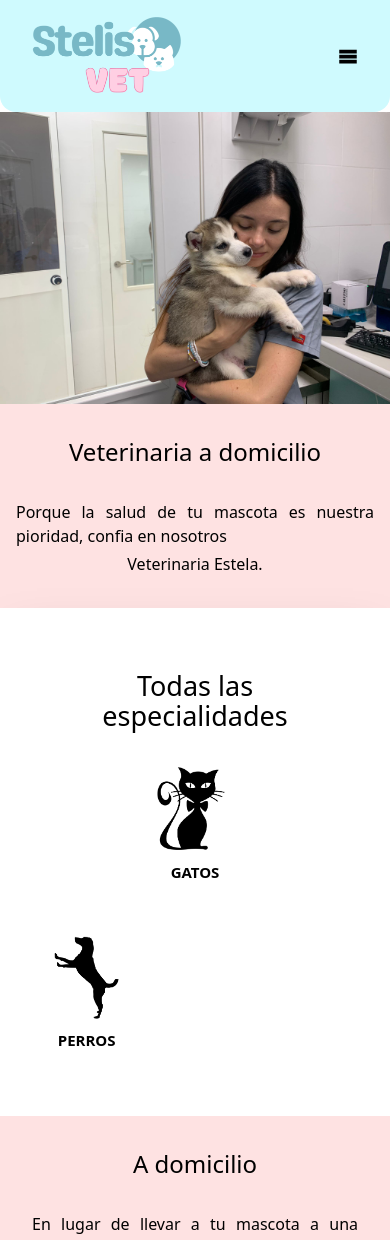
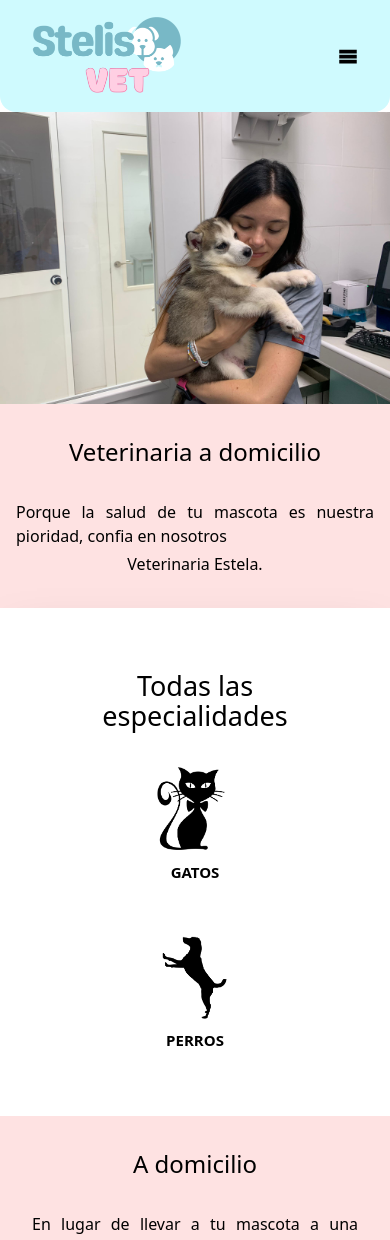
Before and after one commit to AlexLoween/veterinaria, a Next.js app: page / in a window 390 px wide. Shown: the top 1240 px of the page. Built offline with nearby package versions, Linux system fonts and the light colour scheme.

Commit message:
centrado especialidad

```diff
--- a/components/comunidad/Descripcion.js
+++ b/components/comunidad/Descripcion.js
@@ -9,7 +9,7 @@
         <h1 className="text-4xl text-center text-black text-apple-system">
           Todas las especialidades
         </h1>
-        <div className="flex flex-col items-start justify-center md:gap-8 md:flex-row md:justify-center ">
+        <div className="flex flex-col items-center justify-center md:gap-8 md:flex-row md:justify-center ">
           <div className="max-w-sm mx-auto mb-6 md:mb-0">
             <Inclusion />
           </div>
```
